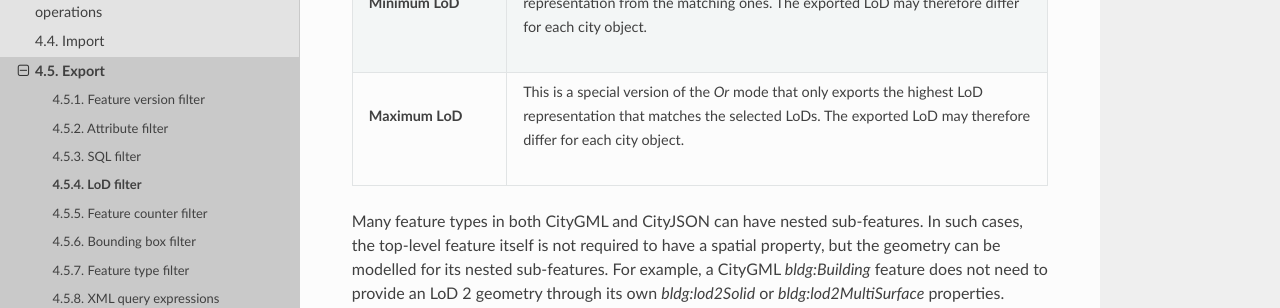
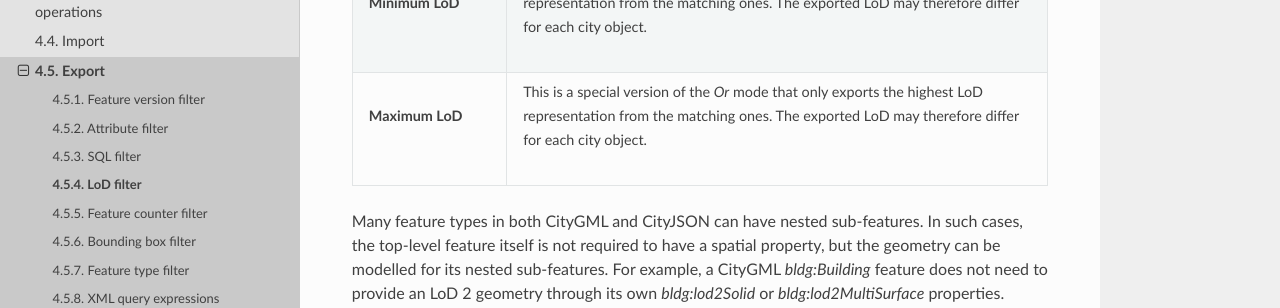
Before and after one commit to 3dcitydb/3dcitydb-docs, a Sphinx documentation site: the page built from source/impexp/export-filters/lod.rst, in a window 1280 px wide and 900 px high, scrolled down 547 px. Shown: the part 175-483 px from the top of the window. Built offline with Sphinx 7.4.7 and the Read the Docs theme 2.0.0, drawn with Linux system fonts in a browser that asks for light colours.

Commit message:
minor change

```diff
--- a/source/impexp/export-filters/lod.rst
+++ b/source/impexp/export-filters/lod.rst
@@ -28,7 +28,7 @@ combined.
    * - | **Minimum LoD**
      - | This is a special version of the *Or* mode that only exports the lowest LoD representation from the matching ones. The exported LoD may therefore differ for each city object.
    * - | **Maximum LoD**
-     - | This is a special version of the *Or* mode that only exports the highest LoD representation that matches the selected LoDs. The exported LoD may therefore differ for each city object.
+     - | This is a special version of the *Or* mode that only exports the highest LoD representation from the matching ones. The exported LoD may therefore differ for each city object.
 
 Many feature types in both CityGML and CityJSON can have nested sub-features. In such
 cases, the top-level feature itself is not required to have a spatial
--- a/source/impexp/export.rst
+++ b/source/impexp/export.rst
@@ -118,7 +118,7 @@ like shown below.
    :name: impexp_XML_query_dialog_fig
    :align: center
 
-   Input field to enter an XML-based query expression for CityGML exports.
+   Input field to enter an XML-based query expression.
 
 The XML query is entered in [1]. This requires knowledge about the
 structure and the allowed elements of the query language. A
```
